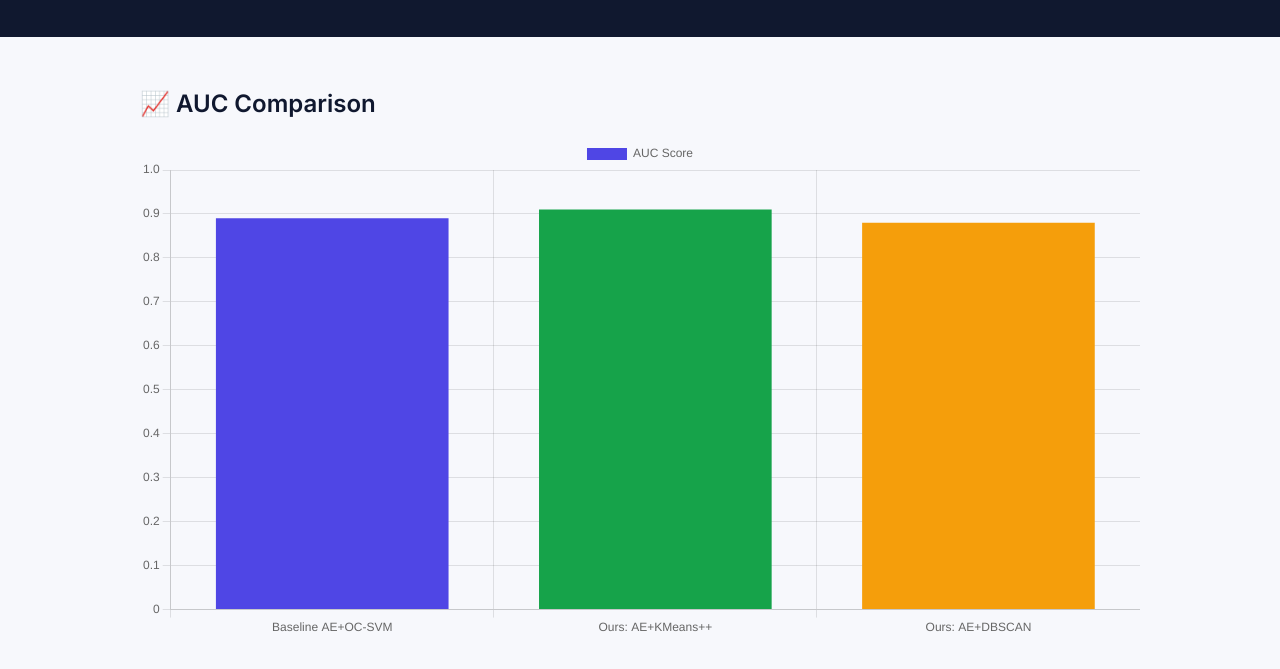
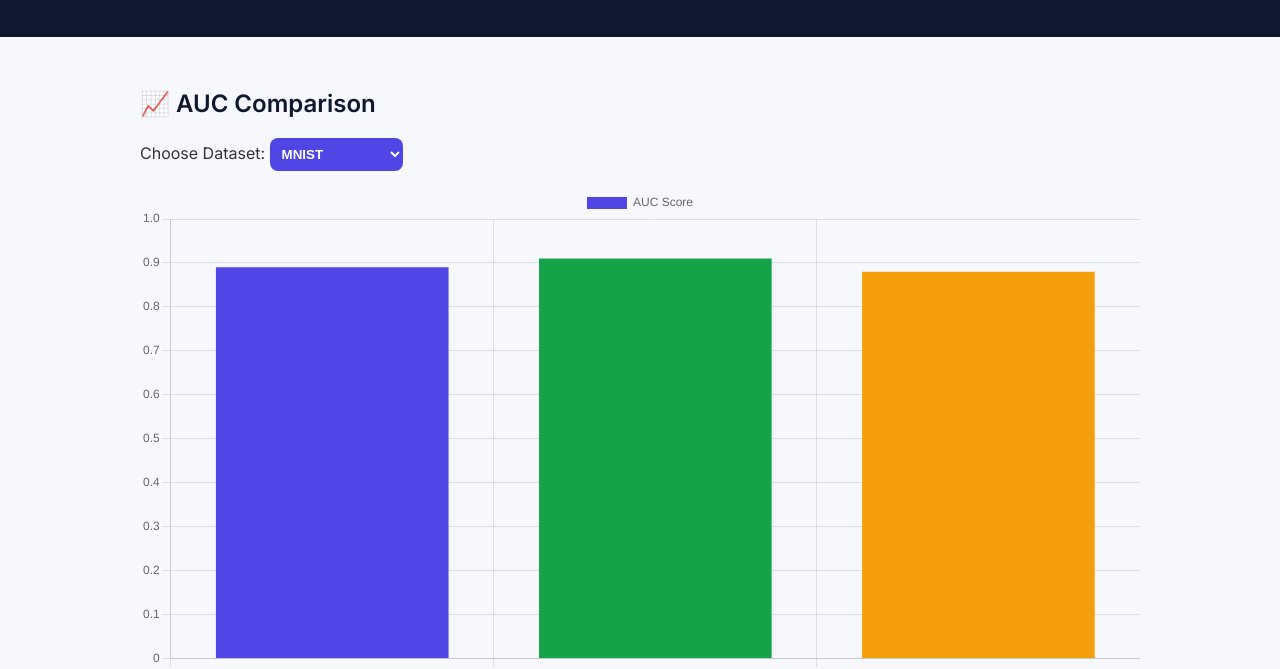
Before and after one commit to VedanshiShah7/unsupervised_ml_final_project, a plain HTML site: page index.html in a window 1280 px wide. Shown: the part 129-798 px from the top of the page. Drawn offline with nearby package versions, Linux system fonts and the light colour scheme.

```diff
--- a/index.html
+++ b/index.html
@@ -50,7 +50,7 @@
       max-width: 100%;
       margin-top: 1rem;
     }
-    button {
+    button, select {
       background: #4f46e5;
       color: white;
       padding: 0.5rem 1rem;
@@ -58,9 +58,13 @@
       border-radius: 8px;
       font-weight: 600;
       cursor: pointer;
+      margin-right: 1rem;
     }
-    button:hover {
+    button:hover, select:hover {
       background: #3730a3;
+    }
+    select {
+      padding: 0.5rem;
     }
   </style>
 </head>
@@ -72,6 +76,12 @@
   <main>
     <section>
       <h2>📈 AUC Comparison</h2>
+      <label for="datasetSelect">Choose Dataset:</label>
+      <select id="datasetSelect" onchange="updateChart()">
+        <option value="mnist">MNIST</option>
+        <option value="cifar">CIFAR-10</option>
+        <option value="fmnist">Fashion-MNIST</option>
+      </select>
       <canvas id="aucChart" width="800" height="400"></canvas>
     </section>
     <section>
@@ -91,13 +101,29 @@
 
   <script>
     const ctx = document.getElementById('aucChart').getContext('2d');
-    new Chart(ctx, {
+
+    let chart;
+
+    const datasets = {
+      mnist: [0.89, 0.91, 0.88],
+      cifar: [0.72, 0.75, 0.71],
+      fmnist: [0.84, 0.86, 0.83]
+    };
+
+    function updateChart() {
+      const selected = document.getElementById('datasetSelect').value;
+      const data = datasets[selected];
+      chart.data.datasets[0].data = data;
+      chart.update();
+    }
+
+    chart = new Chart(ctx, {
       type: 'bar',
       data: {
         labels: ['Baseline AE+OC-SVM', 'Ours: AE+KMeans++', 'Ours: AE+DBSCAN'],
         datasets: [{
           label: 'AUC Score',
-          data: [0.89, 0.91, 0.88],
+          data: datasets['mnist'],
           backgroundColor: ['#4f46e5', '#16a34a', '#f59e0b']
         }]
       },
```
Also changed, not shown: 1 other file.
